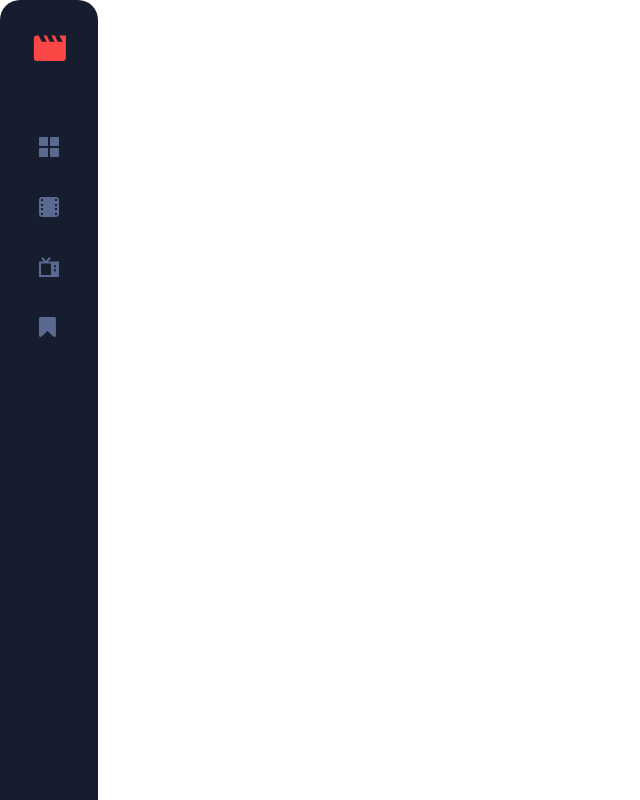
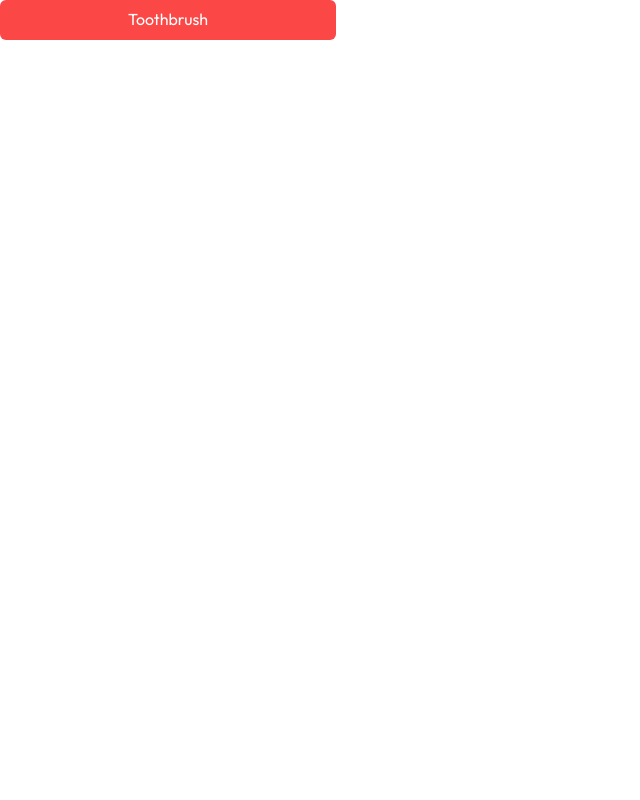
Before and after one commit to ogbechie04/entertainment-web-app, a React (Vite) app: page / in a window 1280 px wide. Shown: the top 800 px of the page, without its empty margins (0-640 px from the left). Built offline with nearby package versions, Linux system fonts and the light colour scheme.

Commit message:
button component

```diff
--- a/src/App.jsx
+++ b/src/App.jsx
@@ -1,9 +1,10 @@
-import React from 'react'
+import CustomButton from './components/CustomButton'
 import NavBar from './components/NavBar'
 
 function App() {
   return (
-    <NavBar />
+    // <NavBar />
+    <CustomButton buttonText="Toothbrush" />
   )
 }
 
--- /dev/null
+++ b/src/components/CustomButton.jsx
@@ -0,0 +1,11 @@
+import { Button } from "@chakra-ui/react";
+
+function CustomButton(props) {
+  const { buttonText='Toothbrush' } = props;
+
+  return (
+  <Button fontFamily={'Outfit'} bg={'brand.red'} textColor={'brand.white'} borderRadius={6} fontWeight={'normal'} width={{base: '279px', md: '336px'}} paddingBlockStart={3.5} paddingBlockEnd={'15px'} transition="background-color 0.3s ease" _hover={{bgColor:'brand.white', textColor:'brand.semiDarkBlue'}}>{buttonText}</Button>
+  )
+}
+
+export default CustomButton;
--- a/src/components/NavBar.jsx
+++ b/src/components/NavBar.jsx
@@ -1,6 +1,11 @@
 import { Avatar, Box, Flex, Icon, IconButton, Image } from "@chakra-ui/react";
 import logo from "../assets/logo.svg";
 import avatar from "../assets/image-avatar.png";
+
+/**
+ *
+ * TODO: change profile image to users image
+ */
 
 function NavBar() {
   return (
```
